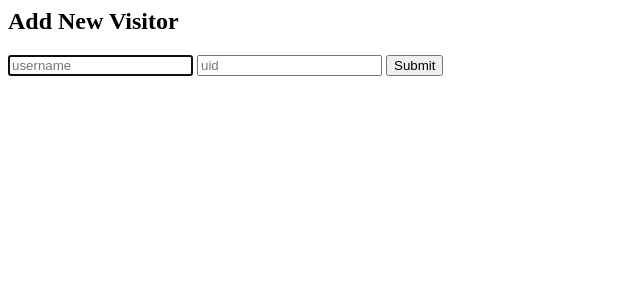
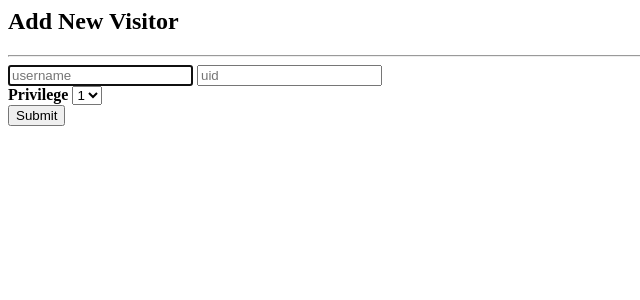
Before and after one commit to 100nandoo/Skripsi, a PHP site: page /pages/addVisitorForm.php in a window 1280 px wide. Shown: the top 300 px of the page, without its empty margins (0-640 px from the left). Run offline with PHP 8.4, Linux system fonts and the light colour scheme; some libraries are stand-ins or nearby versions.

Commit message:
Halaman tambah pengunjung ditambah privilege

```diff
--- a/pages/addVisitorForm.php
+++ b/pages/addVisitorForm.php
@@ -5,14 +5,31 @@ socket.on('EventKirim', function(data){
 	document.getElementById("uid").value = data.message;
 });
 </script>
+<!DOCTYPE html>
+<html>
+<head>
+	<meta charset="utf-8">
+	<title>Tambah Pengunjung</title>
+</head>
+<body>
+	<div class="col-sm-4"></div>
+	<div class="col-sm-4">
+		<form action="addVisitor.php" class="form-signin form-horizontal" method="post">
+			<h2 class="form-signin-heading text-center">Add New Visitor</h2><hr>
+			<input type="text" name="nama" id="nama" class="form-control form-group" placeholder="username" required autofocus>
+			<input type="text" name="uid" id="uid" class="form-control form-group" placeholder="uid" required data-toggle="tooltip" data-placement="right" title="Tooltip on bottom">
+			<div class="form-inline form-group">
+				<strong class="col-sm-3 control-label">Privilege </strong>
+				<select id="privilege" class="col-sm-9 form-control" >
+					<option>1</option>
+					<option>2</option>
+					<option>3</option>
+				</select>
+			</div>
 
-<div class="col-sm-4"></div>
-<div class="col-sm-4">
-  <form action="addVisitor.php" class="form-signin" method="post">
-    <h2 class="form-signin-heading text-center">Add New Visitor</h2>
-      <input type="text" name="nama" id="nama" class="form-control form-group" placeholder="username" required autofocus>
-      <input type="text" name="uid" id="uid" class="form-control form-group" placeholder="uid" required>
-    <button class="btn btn-lg btn-primary btn-block" type="submit">Submit</button>
-  </form>
-</div>
-<div class="col-sm-4"></div>
+			<button class="btn btn-lg btn-primary btn-block form-group" type="submit">Submit</button>
+		</form>
+	</div>
+	<div class="col-sm-4"></div>
+</body>
+</html>
```
